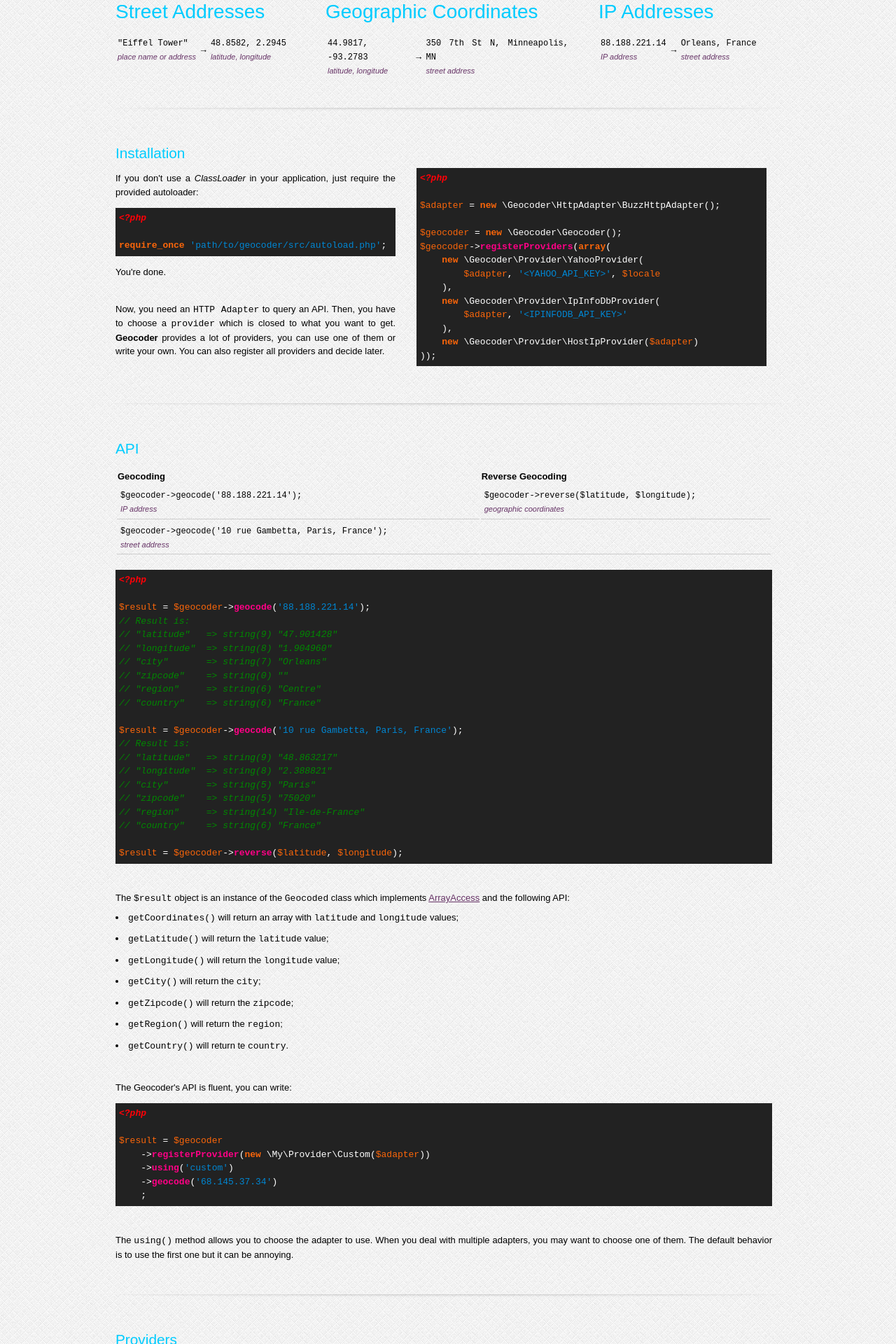
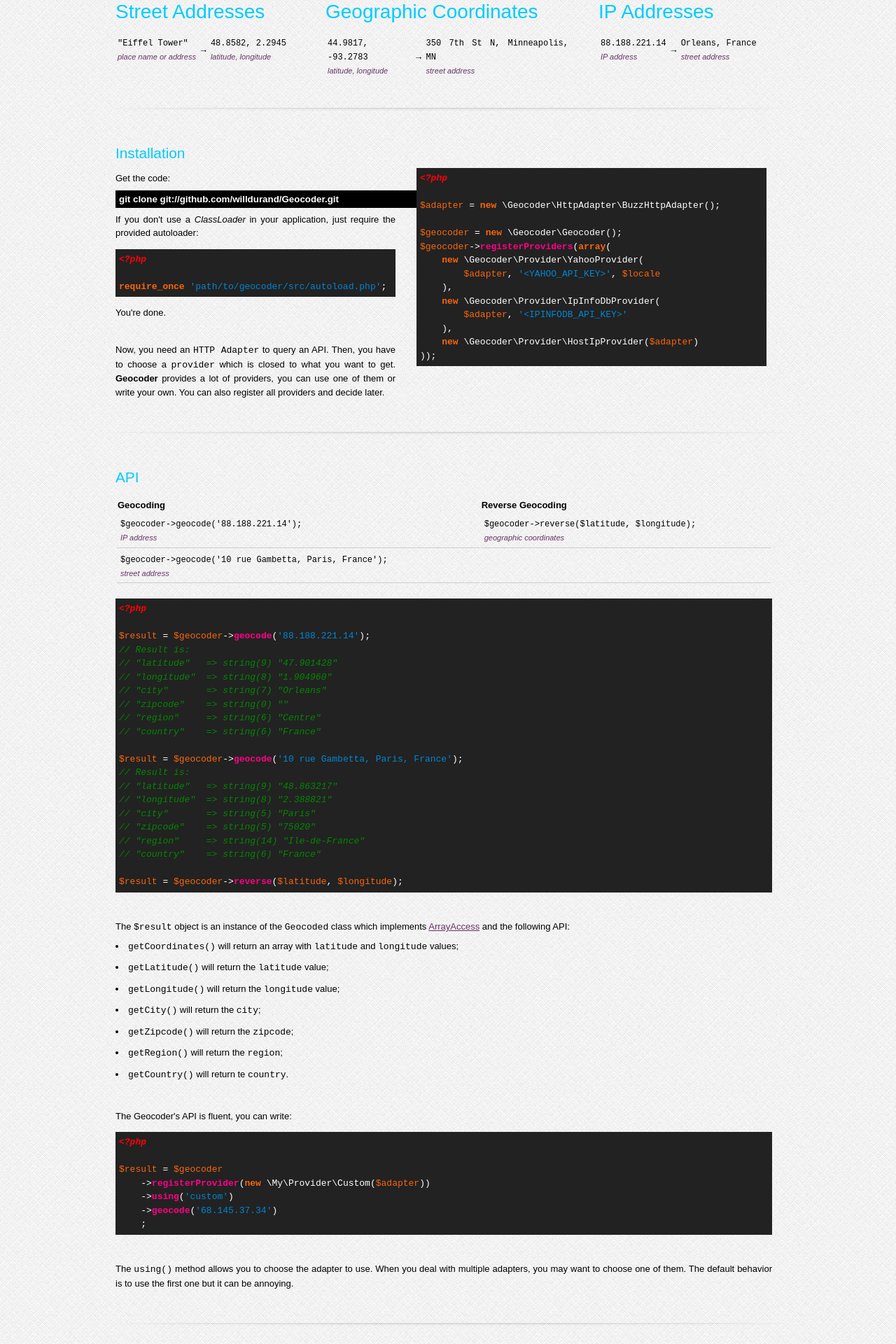
Before and after one commit to geocoder-php/Geocoder, a Jekyll site: the page built from index.markdown, in a window 1280 px wide. Shown: the part 403-2323 px from the top of the page at 70% size. Built offline with Jekyll 4.4.1, drawn with Linux system fonts in a browser that asks for light colours; nearby versions of some CDN libraries; Markdown is read by kramdown in place of the engine named in the settings.

Commit message:
Added Git url

```diff
--- a/css/styles.css
+++ b/css/styles.css
@@ -438,3 +438,11 @@ SPECIFIC
   /* shadow */
   text-shadow: 0 0 0.5em #444;
 }
+
+.git {
+    padding: 5px;
+    border: none;
+    color: #fff;
+    font-weight: bold;
+    background-color: #000;
+}
--- a/index.markdown
+++ b/index.markdown
@@ -5,7 +5,9 @@ layout: default
 <div class="holder_content">
     <section class="group5" id="installation">
         <h3>Installation</h3>
-If you don't use a <em>ClassLoader</em> in your application, just require the provided autoloader:
+        <p>Get the code:</p>
+        <p><input type="text" value="git clone git://github.com/willdurand/Geocoder.git" size="74" class="git" /></p>
+        <p>If you don't use a <em>ClassLoader</em> in your application, just require the provided autoloader:</p>
 {% highlight php %}
 <?php
 
```
